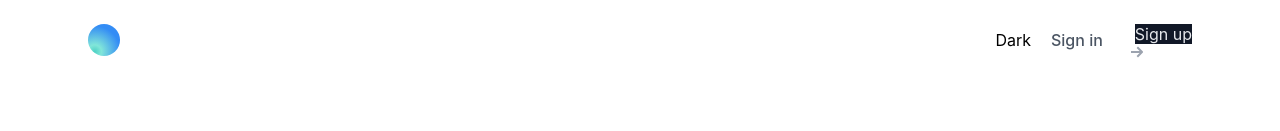
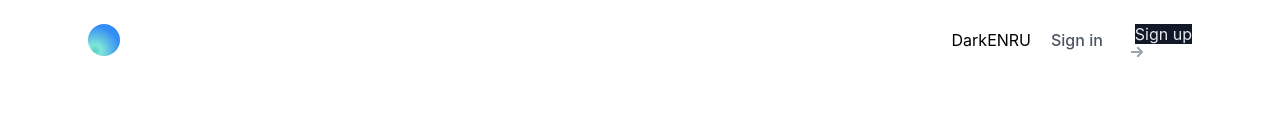
Before and after one commit to VasyaSmolyar/vascoin, a React (Create React App) app: page / in a window 1280 px wide. Shown: the top 131 px of the page. Built offline with nearby package versions, Linux system fonts and the light colour scheme.

Commit message:
feat: lang toggle

```diff
--- a/package.json
+++ b/package.json
@@ -10,8 +10,10 @@
     "@types/node": "^16.18.96",
     "@types/react": "^18.2.79",
     "@types/react-dom": "^18.2.25",
+    "i18next": "^23.11.2",
     "react": "^18.2.0",
     "react-dom": "^18.2.0",
+    "react-i18next": "^14.1.1",
     "react-router-dom": "^6.23.0",
     "react-scripts": "5.0.1",
     "typescript": "^4.9.5",
--- a/src/components/landing/hero/hero.tsx
+++ b/src/components/landing/hero/hero.tsx
@@ -2,17 +2,20 @@ import heroImage from 'assets/landing/hero.png';
 import sponsorOne from 'assets/landing/sponsor1.png';
 import sponsorTwo from 'assets/landing/sponsor2.png';
 import sponsorThree from 'assets/landing/sponsor3.png';
+import { useTranslation } from 'react-i18next';
 
 
 const Hero: React.FC = () => {
+  const { t } = useTranslation();
+
   return (
     <div className="flex items-center justify-between bg-cover bg-center pt-32">
       <div className="w-1/2">
-        <h1 className="text-4xl font-bold mb-4">Learn, Buy & Sell Crypto Easily</h1>
-        <p className="text-xl mb-8">Lorem Ipsum is simply dummy text of the printing and typesetting industry. Lorem Ipsum has been the industry's standard dummy text</p>
-        <button className="bg-blue-500 text-white px-4 py-2 rounded">Get Started Now</button>
+        <h1 className="text-4xl font-bold mb-4">{t('heroTitle')}</h1>
+        <p className="text-xl mb-8">{t('heroSubtitle')}</p>
+        <button className="bg-blue-500 text-white px-4 py-2 rounded">{t('heroButton')}</button>
         <div className="p-8">
-          <h3 className="text-2xl font-bold mb-8">Our Sponsors</h3>
+          <h3 className="text-2xl font-bold mb-8">{t('heroSponsorText')}</h3>
           <div className="flex items-center justify-between">
             <img className="h-16" src={sponsorOne} alt="Sponsor 1" />
             <img className="h-16" src={sponsorTwo} alt="Sponsor 2" />
--- a/src/components/page/header/header.tsx
+++ b/src/components/page/header/header.tsx
@@ -1,6 +1,7 @@
 import { useContext, useEffect, useState } from "react"
 import Logo from "../logo"
-import ThemeToggle from "./toggle"
+import ThemeToggle from './toggle/theme'
+import LangToggle from "./toggle/lang"
 import { ThemeContext } from "components/utils/theme"
 
 const Header: React.FC = () => {
@@ -37,6 +38,9 @@ const Header: React.FC = () => {
                 <ThemeToggle />
               </li>
               <li>
+                <LangToggle />
+              </li>
+              <li>
                 <a href="/signin" className="font-medium text-gray-600 hover:text-gray-900 px-5 py-3 flex items-center transition duration-150 ease-in-out">Sign in</a>
               </li>
               <li>
--- /dev/null
+++ b/src/components/page/header/toggle/lang/index.ts
@@ -0,0 +1,3 @@
+import LangToggle from './lang';
+
+export default LangToggle;
--- /dev/null
+++ b/src/components/page/header/toggle/lang/lang.tsx
@@ -0,0 +1,18 @@
+import { useTranslation } from 'react-i18next';
+
+const LangToggle = () => {
+  const { i18n } = useTranslation();
+
+  const handleLanguageChange = (lng: string) => {
+    i18n.changeLanguage(lng);
+  };
+
+  return (
+    <div>
+      <button onClick={() => handleLanguageChange('en')}>EN</button>
+      <button onClick={() => handleLanguageChange('ru')}>RU</button>
+    </div>
+  );
+};
+
+export default LangToggle;
--- /dev/null
+++ b/src/i18n.js
@@ -0,0 +1,31 @@
+import i18n from 'i18next';
+import { initReactI18next } from 'react-i18next';
+
+const resources = {
+  en: {
+    translation: {
+      "heroTitle": "Learn, Buy & Sell Crypto Easily",
+      "heroSubtitle": "Lorem Ipsum is simply dummy text of the printing and typesetting industry. Lorem Ipsum has been the industry's standard dummy text",
+      "heroButton": "Get Started Now",
+      "heroSponsorText": "Our Sponsors"
+    }
+  },
+  ru: {
+    translation: {
+      "heroTitle": "Легко узнать, купить и продать криптовалюту",
+      "heroSubtitle": "Lorem Ipsum - это просто текст-рыба типографских и наборных изданий. Lorem Ipsum был стандартом в отрасли",
+      "heroButton": "Начать сейчас",
+      "heroSponsorText": "Наши спонсоры"
+    }
+  }
+};
+
+i18n
+ .use(initReactI18next)
+ .init({
+    resources,
+    lng: 'en',
+    fallbackLng: 'en'
+  });
+
+export default i18n;
--- a/src/index.tsx
+++ b/src/index.tsx
@@ -5,6 +5,8 @@ import reportWebVitals from './reportWebVitals';
 import { RouterProvider } from 'react-router-dom';
 import { router } from 'router';
 import ThemeProvider from 'components/utils/theme';
+import './i18n';
+
 
 const root = ReactDOM.createRoot(
   document.getElementById('root') as HTMLElement
```
Also changed, not shown: src/components/page/header/toggle/theme/index.ts (renamed from src/components/page/header/toggle/index.ts), src/components/page/header/toggle/theme/toggle.tsx (renamed from src/components/page/header/toggle/toggle.tsx), 1 other file (tests, documents, lock files or other folders).
